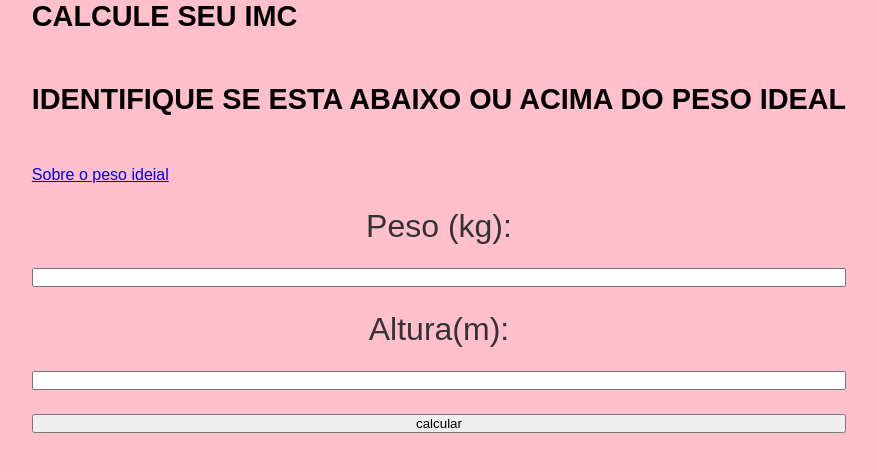
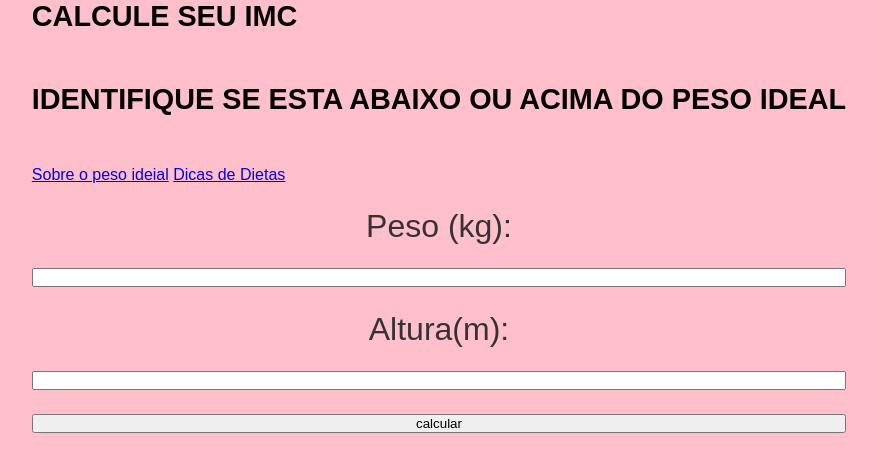
Before and after one commit to Fegit811/IMC, a plain HTML site: page Index.html in a window 1280 px wide. Shown: the whole page, without its empty margins (201-1078 px from the left). Drawn offline with Linux system fonts and the light colour scheme.

Commit message:
Update Index.html

```diff
--- a/Index.html
+++ b/Index.html
@@ -15,6 +15,7 @@
         <h1>IDENTIFIQUE SE ESTA ABAIXO OU ACIMA DO PESO IDEAL</h1>
         <nav>
             <a href="pesoideal.html">Sobre o peso ideial</a>
+            <a href="dietas.html">Dicas de Dietas</a>
         </nav>
 
     </header>
```
